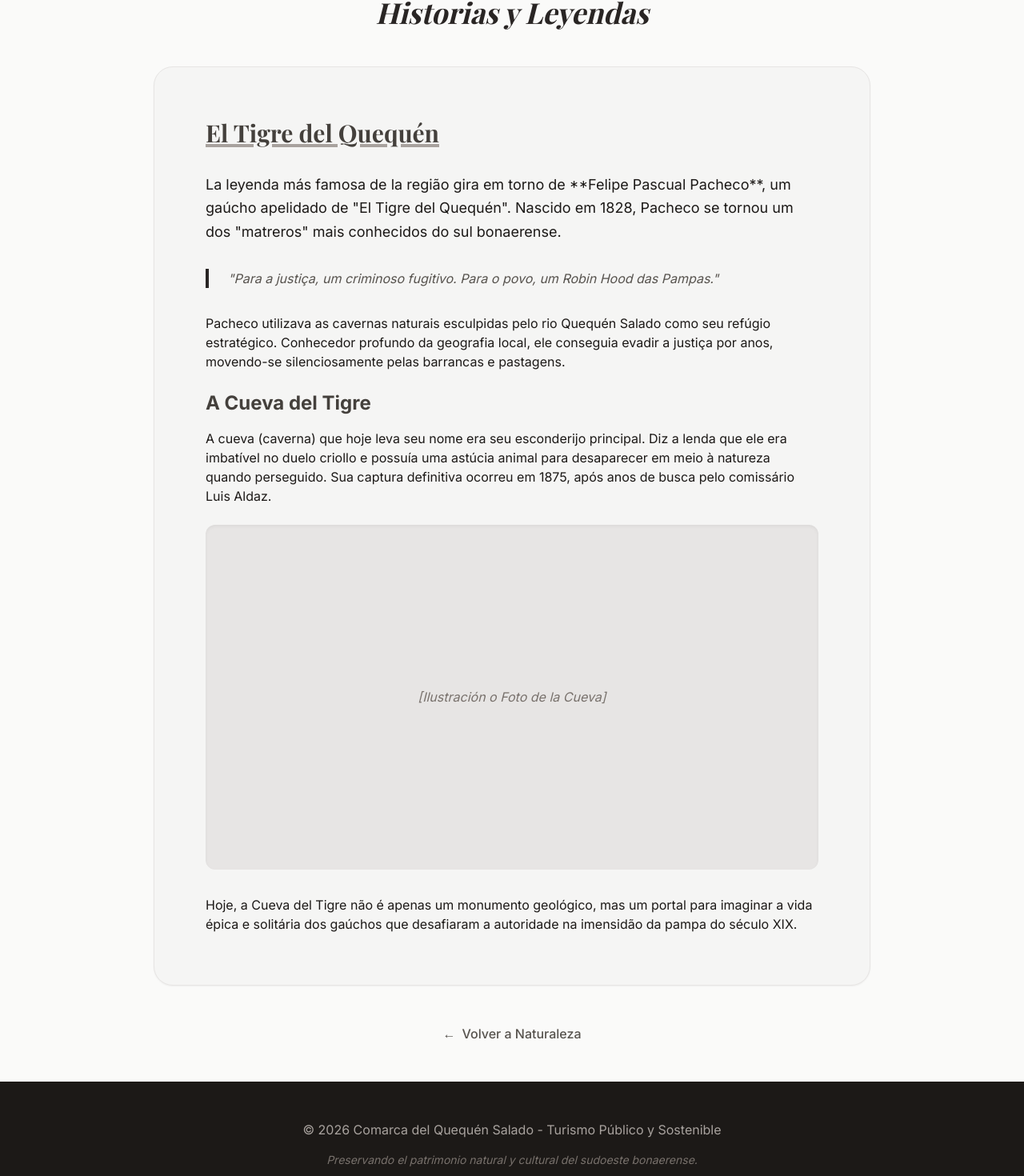
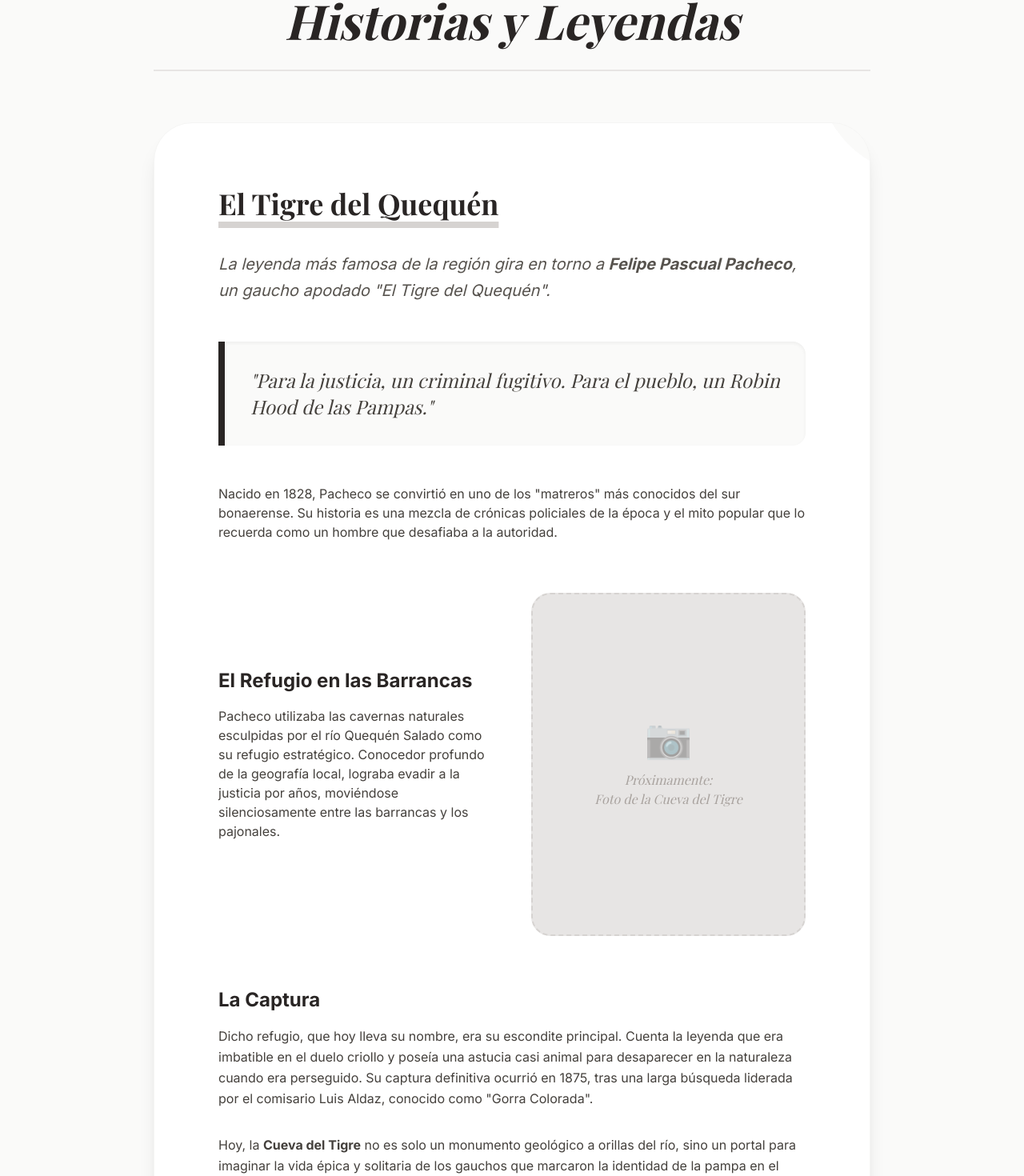
Before and after one commit to lucasnwvalladares/comarca-quequen, a Nuxt app: page /legends in a window 1280 px wide. Shown: the part 133-1603 px from the top of the page at 80% size. Built offline with nearby package versions, Linux system fonts and the light colour scheme.

Commit message:
Refine language to Spanish, enhance Home aesthetics, and improve Legends layout

```diff
--- a/app/pages/index.vue
+++ b/app/pages/index.vue
@@ -1,48 +1,97 @@
 <template>
   <div>
     <main>
-      <section class="relative h-[70vh] flex items-center justify-center bg-stone-800 overflow-hidden">
-        <img src="/images/rio-quequen.jpg" alt="Río Quequén Salado" class="absolute inset-0 w-full h-full object-cover opacity-60" />
-        <div class="absolute inset-0 bg-gradient-to-t from-stone-900/80 to-transparent z-10"></div>
-        <div class="z-20 text-center text-white px-4">
-          <h2 class="text-5xl md:text-7xl font-serif font-bold mb-6 drop-shadow-2xl">Descubre la Belleza del Quequén Salado</h2>
-          <p class="text-xl md:text-3xl max-w-3xl mx-auto drop-shadow-lg font-light">Ecoturismo, aventura y paz en el coração de la provincia de Buenos Aires.</p>
+      <!-- Hero Section -->
+      <section class="relative h-[85vh] flex items-center justify-center bg-stone-900 overflow-hidden">
+        <img src="/images/rio-quequen.jpg" alt="Río Quequén Salado" class="absolute inset-0 w-full h-full object-cover opacity-50" />
+        <div class="absolute inset-0 bg-gradient-to-b from-transparent via-stone-900/20 to-stone-900 z-10"></div>
+        <div class="z-20 text-center text-white px-4 max-w-5xl">
+          <span class="uppercase tracking-[0.3em] text-sm mb-4 block opacity-80">Bienvenidos al Sudoeste Bonaerense</span>
+          <h2 class="text-6xl md:text-8xl font-serif font-bold mb-8 drop-shadow-2xl italic">Quequén Salado</h2>
+          <p class="text-xl md:text-3xl max-w-3xl mx-auto drop-shadow-lg font-light leading-relaxed">
+            Naturaleza virgen, historias de gauchos y el rugir de las cascadas más altas de la provincia.
+          </p>
+          <div class="mt-12 flex flex-col md:flex-row gap-6 justify-center">
+            <NuxtLink to="/nature" class="bg-white text-stone-900 px-10 py-4 rounded-full text-lg font-bold hover:bg-stone-200 transition-all shadow-xl">
+              Explorar Paisajes
+            </NuxtLink>
+            <NuxtLink to="/cascallares" class="border-2 border-white/30 backdrop-blur-md text-white px-10 py-4 rounded-full text-lg font-bold hover:bg-white/10 transition-all">
+              Descubrir Pueblos
+            </NuxtLink>
+          </div>
         </div>
       </section>
 
-      <section class="container mx-auto py-20 px-6 grid md:grid-cols-2 gap-16 items-center">
-        <div>
-          <h3 class="text-4xl font-serif font-bold mb-8 text-stone-800">Bienvenidos a la Comarca</h3>
-          <p class="mb-6 leading-relaxed text-xl text-stone-700">
-            La Comarca del Quequén Salado es una joya emergente del sudoeste bonaerense. El río Quequén Salado, con sus barrancas y cascadas, es el protagonista de paisajes que desafían la monotonía de la llanura.
-          </p>
-          <p class="mb-10 leading-relaxed text-xl text-stone-700">
-            Desde la histórica Micaela Cascallares hasta la desembocadura en el mar, cada rincón guarda una historia e uma aventura esperando ser descoberta.
-          </p>
-          <NuxtLink to="/nature" class="inline-block bg-stone-800 text-white px-10 py-4 rounded-full text-lg font-semibold hover:bg-stone-700 transition-all shadow-xl hover:-translate-y-1">
-            Explorar Atractivos
-          </NuxtLink>
+      <!-- Welcome Section -->
+      <section class="container mx-auto py-24 px-6 grid md:grid-cols-2 gap-20 items-center">
+        <div class="relative group">
+          <div class="absolute -inset-4 bg-stone-100 rounded-3xl transform rotate-3 group-hover:rotate-1 transition-transform border border-stone-200 shadow-sm"></div>
+          <img src="/images/rio-quequen.jpg" alt="Vista del Río Quequén Salado" class="relative rounded-2xl shadow-2xl w-full h-[500px] object-cover" />
+          <div class="absolute -bottom-6 -right-6 bg-stone-800 text-white p-8 rounded-2xl shadow-xl hidden md:block max-w-xs">
+            <p class="italic font-serif">"Un paisaje que desafía la monotonía de la llanura pampeana."</p>
+          </div>
         </div>
-        <div class="relative group">
-          <div class="absolute -inset-4 bg-stone-200 rounded-2xl transform rotate-2 group-hover:rotate-1 transition-transform"></div>
-          <img src="/images/rio-quequen.jpg" alt="Vista del Río Quequén Salado" class="relative rounded-xl shadow-2xl w-full h-[450px] object-cover" />
+        <div class="space-y-8">
+          <h3 class="text-4xl md:text-5xl font-serif font-bold text-stone-800 leading-tight">La magia de la Comarca</h3>
+          <div class="prose prose-stone lg:prose-xl">
+            <p class="leading-relaxed text-stone-600">
+              La Comarca del Quequén Salado es una joya emergente en el sudoeste bonaerense. El río, con sus barrancas de piedra y saltos naturales, es el protagonista de una geografía única.
+            </p>
+            <p class="leading-relaxed text-stone-600">
+              Desde el legado ferroviario en <strong>Micaela Cascallares</strong> hasta la mística de la <strong>Cueva del Tigre</strong>, cada rincón invita a la aventura y al descanso en contacto directo con el patrimonio natural.
+            </p>
+          </div>
+          <div class="pt-4">
+            <NuxtLink to="/nature" class="group text-stone-800 font-bold text-lg flex items-center gap-3 hover:gap-5 transition-all">
+              Ver todos los atractivos <span class="text-2xl transition-transform group-hover:translate-x-2">→</span>
+            </NuxtLink>
+          </div>
         </div>
       </section>
-      <section class="bg-stone-100 py-16">
+
+      <!-- Featured Cards -->
+      <section class="bg-stone-100 py-24 border-y border-stone-200">
         <div class="container mx-auto px-6">
-          <h3 class="text-3xl font-serif font-bold mb-12 text-center text-stone-800">Destaques Regionales</h3>
-          <div class="grid md:grid-cols-3 gap-8">
-            <div class="bg-white p-8 rounded-lg shadow-sm border border-stone-200">
-              <h4 class="text-xl font-bold mb-4">Cascada Cifuentes</h4>
-              <p class="text-stone-600">El salto de agua más alto de la provincia de Buenos Aires. Una maravilla natural a pocos kilómetros de la RN3.</p>
+          <div class="text-center max-w-3xl mx-auto mb-16">
+            <h3 class="text-4xl font-serif font-bold mb-6 text-stone-800 italic">Destacados de la Región</h3>
+            <p class="text-stone-500 text-lg">Descubre los puntos más emblemáticos que hacen de esta zona un destino inigualable.</p>
+          </div>
+
+          <div class="grid md:grid-cols-3 gap-10">
+            <!-- Cascada Cifuentes -->
+            <div class="bg-white rounded-3xl overflow-hidden shadow-sm hover:shadow-xl transition-all border border-stone-200 group">
+              <div class="h-64 overflow-hidden">
+                <img src="/images/cascada-cifuentes.jpg" class="w-full h-full object-cover group-hover:scale-110 transition-transform duration-500" alt="Cascada Cifuentes" />
+              </div>
+              <div class="p-8">
+                <h4 class="text-2xl font-serif font-bold mb-4 text-stone-800">Cascada Cifuentes</h4>
+                <p class="text-stone-600 mb-6 leading-relaxed">El salto de agua más alto de la provincia de Buenos Aires. Una maravilla natural a pocos kilómetros de la RN3.</p>
+                <NuxtLink to="/nature" class="text-stone-400 font-bold uppercase tracking-widest text-xs hover:text-stone-800 transition-colors">Saber más</NuxtLink>
+              </div>
             </div>
-            <div class="bg-white p-8 rounded-lg shadow-sm border border-stone-200">
-              <h4 class="text-xl font-bold mb-4">Micaela Cascallares</h4>
-              <p class="text-stone-600">Un pueblo con alma rural, herencia ferroviaria y una tranquilidad inigualable.</p>
+
+            <!-- Micaela Cascallares -->
+            <div class="bg-white rounded-3xl overflow-hidden shadow-sm hover:shadow-xl transition-all border border-stone-200 group">
+              <div class="h-64 overflow-hidden">
+                <img src="/images/cascallares-portal.png" class="w-full h-full object-cover group-hover:scale-110 transition-transform duration-500" alt="Micaela Cascallares" />
+              </div>
+              <div class="p-8">
+                <h4 class="text-2xl font-serif font-bold mb-4 text-stone-800">Micaela Cascallares</h4>
+                <p class="text-stone-600 mb-6 leading-relaxed">Un pueblo con alma rural, herencia ferroviaria y una tranquilidad absoluta para desconectarse.</p>
+                <NuxtLink to="/cascallares" class="text-stone-400 font-bold uppercase tracking-widest text-xs hover:text-stone-800 transition-colors">Saber más</NuxtLink>
+              </div>
             </div>
-            <div class="bg-white p-8 rounded-lg shadow-sm border border-stone-200">
-              <h4 class="text-xl font-bold mb-4">Cueva del Tigre</h4>
-              <p class="text-stone-600">Naturaleza y leyendas se encuentran en este refugio histórico a orillas del río.</p>
+
+            <!-- Cueva del Tigre -->
+            <div class="bg-white rounded-3xl overflow-hidden shadow-sm hover:shadow-xl transition-all border border-stone-200 group">
+              <div class="h-64 bg-stone-300 flex items-center justify-center italic text-stone-500 font-serif">
+                Próximamente: Foto de la Cueva
+              </div>
+              <div class="p-8">
+                <h4 class="text-2xl font-serif font-bold mb-4 text-stone-800">Cueva del Tigre</h4>
+                <p class="text-stone-600 mb-6 leading-relaxed">Naturaleza y leyendas se encuentran en este refugio histórico de gauchos matreros a orillas del río.</p>
+                <NuxtLink to="/legends" class="text-stone-400 font-bold uppercase tracking-widest text-xs hover:text-stone-800 transition-colors">Saber más</NuxtLink>
+              </div>
             </div>
           </div>
         </div>
@@ -53,9 +102,9 @@
 
 <script setup>
 useHead({
-  title: 'Comarca del Quequén Salado - Ecoturismo',
+  title: 'Comarca del Quequén Salado - Ecoturismo Público',
   meta: [
-    { name: 'description', content: 'Sitio oficial de ecoturismo de la Comarca del Quequén Salado.' }
+    { name: 'description', content: 'Sitio oficial de ecoturismo de la Comarca del Quequén Salado. Naturaleza, cascadas e historia en Buenos Aires.' }
   ]
 })
 </script>
--- a/app/pages/legends.vue
+++ b/app/pages/legends.vue
@@ -2,42 +2,58 @@
   <div>
     <main class="container mx-auto py-12 px-6">
       <div class="max-w-4xl mx-auto">
-        <h2 class="text-4xl font-serif font-bold mb-12 text-stone-800 text-center italic">Historias y Leyendas</h2>
+        <h2 class="text-4xl md:text-6xl font-serif font-bold mb-16 text-stone-800 text-center italic border-b-2 border-stone-200 pb-8">Historias y Leyendas</h2>
 
-        <section class="bg-stone-100 p-8 md:p-16 rounded-3xl shadow-sm border border-stone-200">
-          <h3 class="text-3xl font-serif font-bold mb-8 text-stone-700 underline decoration-stone-400 decoration-4">El Tigre del Quequén</h3>
+        <section class="bg-white p-8 md:p-20 rounded-[3rem] shadow-xl border border-stone-100 relative overflow-hidden">
+          <!-- Decorative element -->
+          <div class="absolute top-0 right-0 w-32 h-32 bg-stone-100 rounded-bl-full -mr-16 -mt-16 opacity-50"></div>
+
+          <h3 class="text-4xl font-serif font-bold mb-10 text-stone-800 underline decoration-stone-300 decoration-8 underline-offset-8">El Tigre del Quequén</h3>
 
           <div class="prose prose-stone lg:prose-xl max-w-none">
-            <p class="text-lg mb-6 leading-relaxed">
-              La leyenda más famosa de la região gira em torno de **Felipe Pascual Pacheco**, um gaúcho apelidado de "El Tigre del Quequén". Nascido em 1828, Pacheco se tornou um dos "matreros" mais conhecidos do sul bonaerense.
+            <p class="text-xl mb-8 leading-relaxed text-stone-600 italic">
+              La leyenda más famosa de la región gira en torno a <strong>Felipe Pascual Pacheco</strong>, un gaucho apodado "El Tigre del Quequén".
             </p>
 
-            <blockquote class="border-l-4 border-stone-800 pl-6 italic my-8 text-stone-600">
-              "Para a justiça, um criminoso fugitivo. Para o povo, um Robin Hood das Pampas."
-            </blockquote>
+            <div class="bg-stone-50 border-l-8 border-stone-800 p-8 my-12 shadow-inner rounded-r-2xl">
+              <p class="text-2xl font-serif italic text-stone-700 leading-snug">
+                "Para la justicia, un criminal fugitivo. Para el pueblo, un Robin Hood de las Pampas."
+              </p>
+            </div>
 
-            <p class="mb-6">
-              Pacheco utilizava as cavernas naturais esculpidas pelo rio Quequén Salado como seu refúgio estratégico. Conhecedor profundo da geografia local, ele conseguia evadir a justiça por anos, movendo-se silenciosamente pelas barrancas e pastagens.
+            <p class="mb-8 text-stone-700">
+              Nacido en 1828, Pacheco se convirtió en uno de los "matreros" más conocidos del sur bonaerense. Su historia es una mezcla de crónicas policiales de la época y el mito popular que lo recuerda como un hombre que desafiaba a la autoridad.
             </p>
 
-            <h4 class="text-2xl font-bold mb-4 text-stone-700">A Cueva del Tigre</h4>
-            <p class="mb-6">
-              A cueva (caverna) que hoje leva seu nome era seu esconderijo principal. Diz a lenda que ele era imbatível no duelo criollo e possuía uma astúcia animal para desaparecer em meio à natureza quando perseguido. Sua captura definitiva ocorreu em 1875, após anos de busca pelo comissário Luis Aldaz.
+            <div class="grid md:grid-cols-2 gap-12 my-16 items-center">
+              <div>
+                <h4 class="text-2xl font-bold mb-4 text-stone-800">El Refugio en las Barrancas</h4>
+                <p class="text-stone-700 mb-6">
+                  Pacheco utilizaba las cavernas naturales esculpidas por el río Quequén Salado como su refugio estratégico. Conocedor profundo de la geografía local, lograba evadir a la justicia por años, moviéndose silenciosamente entre las barrancas y los pajonales.
+                </p>
+              </div>
+              <div class="bg-stone-200 aspect-[4/5] rounded-3xl flex flex-col items-center justify-center text-stone-400 p-10 text-center border-2 border-dashed border-stone-300 group hover:border-stone-400 transition-colors">
+                <span class="text-5xl mb-4 opacity-30 group-hover:scale-110 transition-transform duration-500">📷</span>
+                <p class="font-serif italic">Próximamente:<br/>Foto de la Cueva del Tigre</p>
+              </div>
+            </div>
+
+            <h4 class="text-2xl font-bold mb-4 text-stone-800">La Captura</h4>
+            <p class="mb-8 text-stone-700 leading-relaxed">
+              Dicho refugio, que hoy lleva su nombre, era su escondite principal. Cuenta la leyenda que era imbatible en el duelo criollo y poseía una astucia casi animal para desaparecer en la naturaleza cuando era perseguido. Su captura definitiva ocurrió en 1875, tras una larga búsqueda liderada por el comisario Luis Aldaz, conocido como "Gorra Colorada".
             </p>
 
-            <div class="bg-stone-200 aspect-video rounded-xl flex items-center justify-center text-stone-500 italic mb-8 shadow-inner">
-              [Ilustración o Foto de la Cueva]
-            </div>
-
-            <p>
-              Hoje, a Cueva del Tigre não é apenas um monumento geológico, mas um portal para imaginar a vida épica e solitária dos gaúchos que desafiaram a autoridade na imensidão da pampa do século XIX.
+            <p class="text-stone-700 leading-relaxed">
+              Hoy, la <strong>Cueva del Tigre</strong> no es solo un monumento geológico a orillas del río, sino un portal para imaginar la vida épica y solitaria de los gauchos que marcaron la identidad de la pampa en el siglo XIX.
             </p>
           </div>
         </section>
 
-        <div class="mt-12 text-center">
-          <NuxtLink to="/nature" class="inline-flex items-center gap-2 text-stone-600 hover:text-stone-800 font-medium">
-            <span>←</span> Volver a Naturaleza
+        <!-- Call to Action -->
+        <div class="mt-20 flex flex-col items-center">
+          <p class="text-stone-400 uppercase tracking-widest text-sm mb-6">¿Quieres ver dónde vivía el Tigre?</p>
+          <NuxtLink to="/nature" class="bg-stone-800 text-white px-12 py-5 rounded-full font-bold hover:bg-stone-700 transition-all shadow-xl hover:-translate-y-1 flex items-center gap-4">
+            <span>←</span> Volver a ver el Río y las Barrancas
           </NuxtLink>
         </div>
       </div>
@@ -49,7 +65,7 @@
 useHead({
   title: 'Leyendas - Comarca del Quequén Salado',
   meta: [
-    { name: 'description', content: 'Descubre la fascinante historia del Tigre del Quequén y las leyendas de la región.' }
+    { name: 'description', content: 'Descubre la fascinante historia del Tigre del Quequén y las leyendas que habitan en las cuevas del río.' }
   ]
 })
 </script>
```
